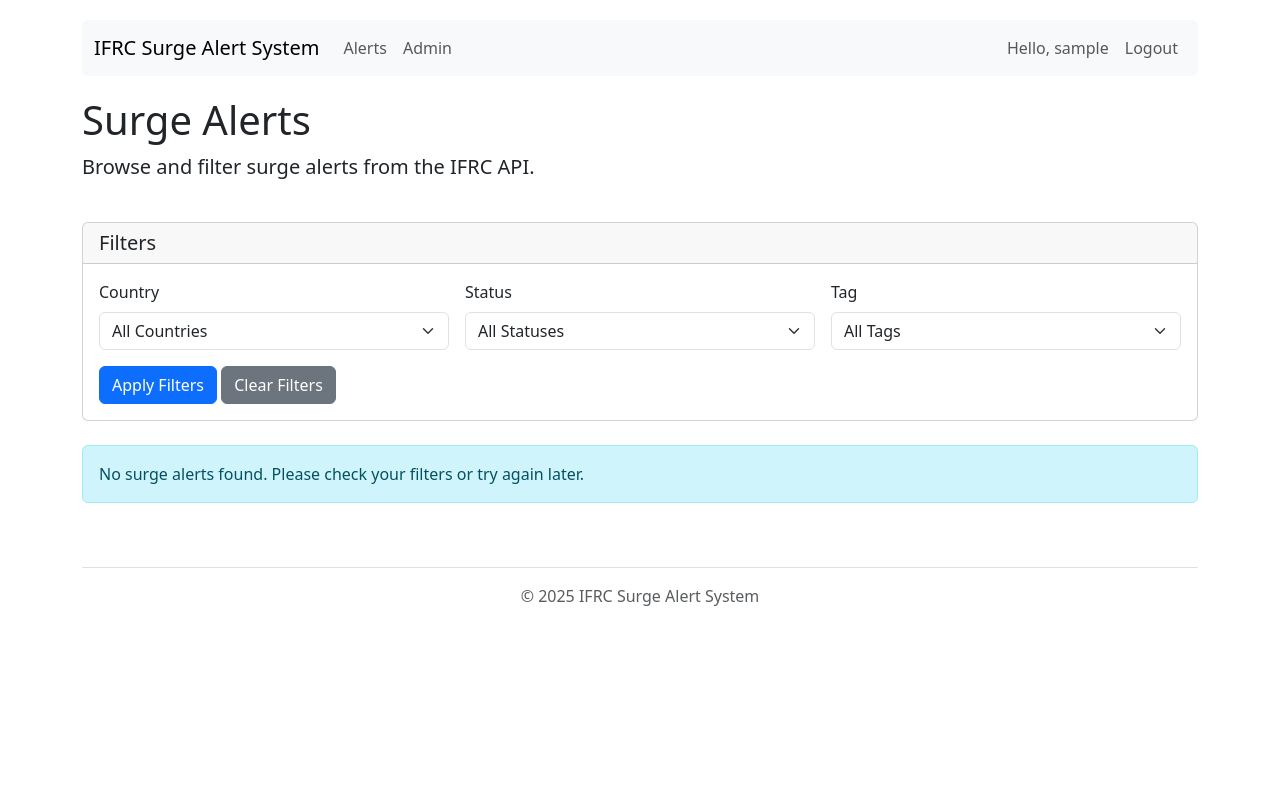
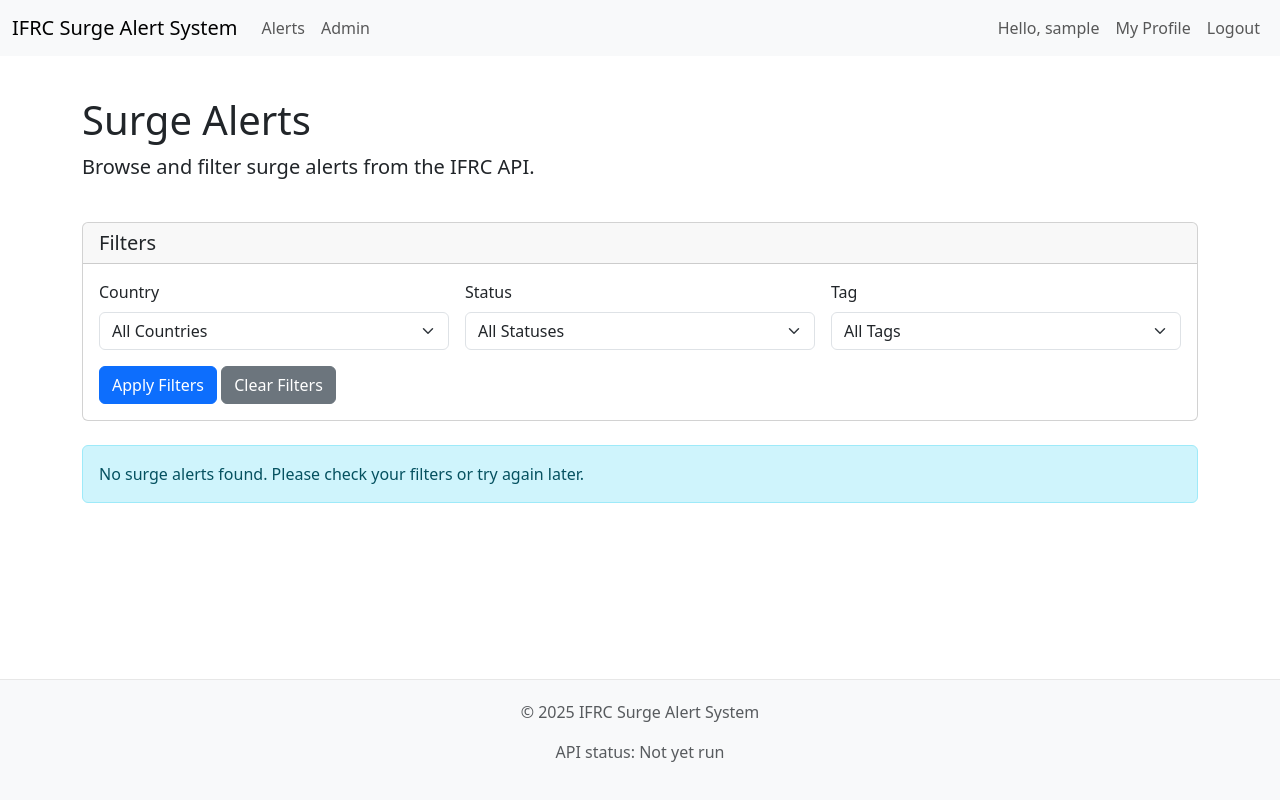
Before and after one commit to JonathanGarro/RC-Deploy, a Django app: page /surge/ in a window 1280 px wide. Run offline with Django 4.2, Linux system fonts and the light colour scheme; the visitor is signed in with stand-in values (Sample User, id 1); data that the repository does not hold is empty; parts of the project's set-up code (start-up, migrations or seed data) failed here and were passed over.

Commit message:
fix admin layout

```diff
--- a/surge/templates/base.html
+++ b/surge/templates/base.html
@@ -6,19 +6,40 @@
     <title>{% block title %}IFRC Surge Alert System{% endblock %}</title>
     <link href="https://cdn.jsdelivr.net/npm/bootstrap@5.3.0/dist/css/bootstrap.min.css" rel="stylesheet">
     <style>
+        html, body {
+            height: 100%;
+            margin: 0;
+        }
         body {
-            padding-top: 20px;
-            padding-bottom: 20px;
+            display: flex;
+            flex-direction: column;
+            min-height: 100vh;
         }
         .navbar {
             margin-bottom: 20px;
+        }
+        .content-container {
+            flex: 1 0 auto;
+            display: flex;
+            flex-direction: column;
+            padding-top: 20px;
+        }
+        main {
+            flex: 1 0 auto;
+        }
+        footer {
+            flex-shrink: 0;
+            padding: 20px 0;
+            background-color: #f8f9fa;
+            border-top: 1px solid #e7e7e7;
+            width: 100%;
         }
     </style>
     {% block extra_css %}{% endblock %}
 </head>
 <body>
-    <div class="container">
-        <nav class="navbar navbar-expand-lg navbar-light bg-light rounded">
+    <!-- Full width navbar -->
+    <nav class="navbar navbar-expand-lg navbar-light bg-light w-100">
         <div class="container-fluid">
             <a class="navbar-brand" href="{% url 'surge:alert_list' %}">IFRC Surge Alert System</a>
             <button class="navbar-toggler" type="button" data-bs-toggle="collapse" data-bs-target="#navbarNav" aria-controls="navbarNav" aria-expanded="false" aria-label="Toggle navigation">
@@ -36,6 +57,7 @@
                 <div class="navbar-nav">
                     {% if user.is_authenticated %}
                         <span class="nav-item nav-link">Hello, {{ user.username }}</span>
+                        <a class="nav-item nav-link" href="{% url 'users:profile' %}">My Profile</a>
                         <a class="nav-item nav-link" href="/admin/logout/">Logout</a>
                     {% else %}
                         <a class="nav-item nav-link" href="/admin/login/">Login</a>
@@ -45,14 +67,24 @@
         </div>
     </nav>
 
+    <!-- Content container -->
+    <div class="content-container container">
         <main>
             {% block content %}{% endblock %}
         </main>
+    </div>
 
-        <footer class="mt-5 pt-3 border-top text-center text-muted">
+    <!-- Full width footer -->
+    <footer class="text-center text-muted">
+        <div class="container-fluid">
             <p>&copy; {% now "Y" %} IFRC Surge Alert System</p>
+            {% if surge_api_last_run %}
+                <p>Last API update: {{ surge_api_last_run|date:"F j, Y, g:i a" }}</p>
+            {% else %}
+                <p>API status: Not yet run</p>
+            {% endif %}
+        </div>
     </footer>
-    </div>
 
     <script src="https://cdn.jsdelivr.net/npm/bootstrap@5.3.0/dist/js/bootstrap.bundle.min.js"></script>
     {% block extra_js %}{% endblock %}
```
Lines whose indentation alone changed are shown as unchanged.
